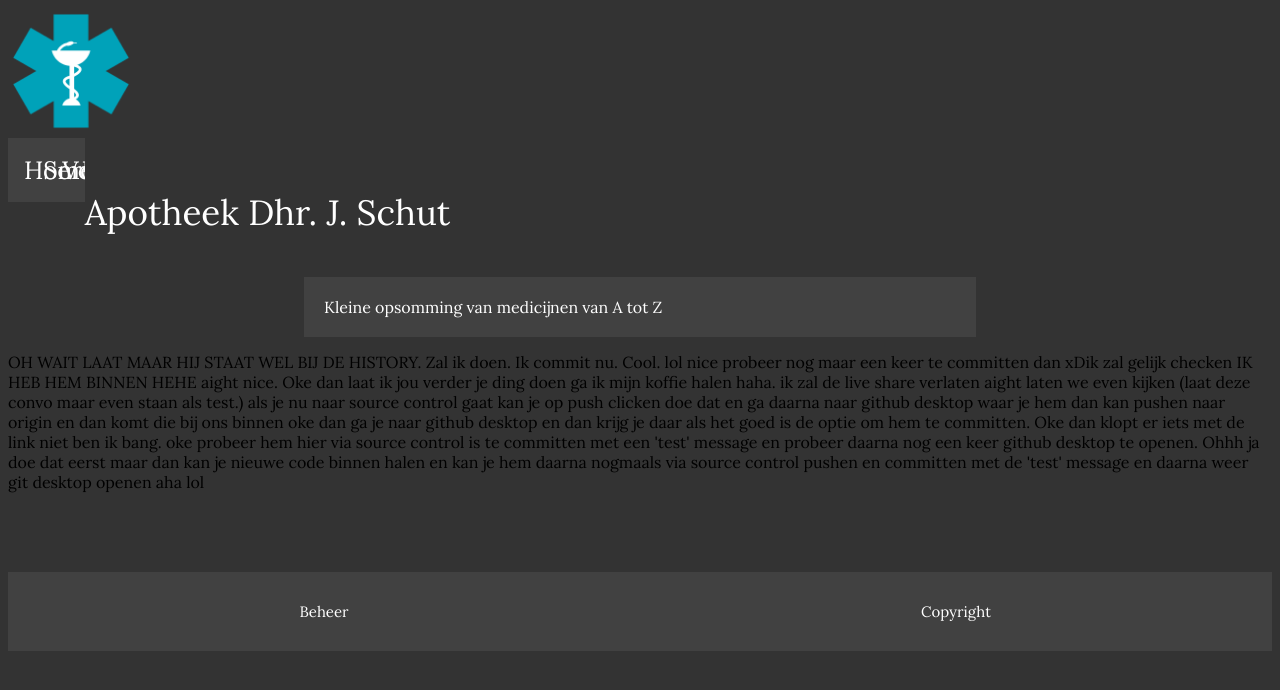
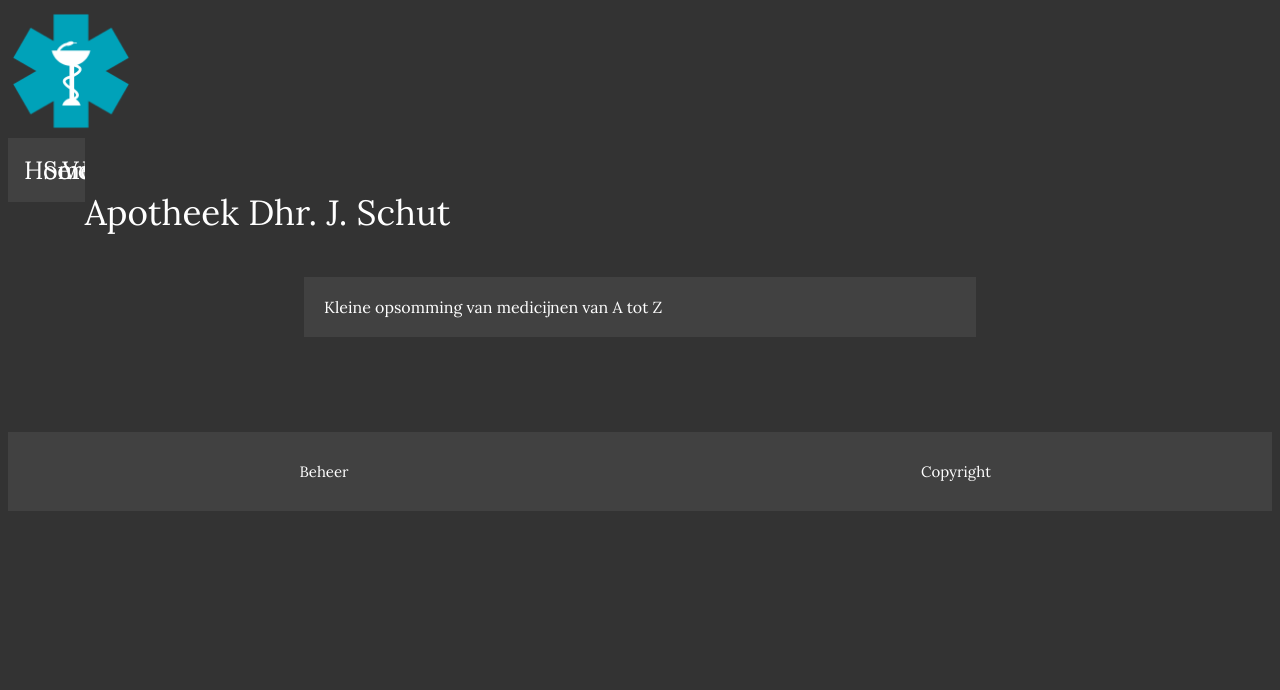
Before and after one commit to Jellewolf/Project, a PHP site: page /pages/medicationoverview.php in a window 1280 px wide. Shown: the top 690 px of the page. Run offline with PHP 8.4, Linux system fonts and the light colour scheme; data that the repository does not hold is empty.

Commit message:
med.inc.php conversatie verwijderd en het gerevert wat niet hoorde.

```diff
--- a/inc/med.inc.php
+++ b/inc/med.inc.php
@@ -16,13 +16,3 @@ if ($resultcheck > 0) {
 }
 
 ?>
-OH WAIT LAAT MAAR HIJ STAAT WEL BIJ DE HISTORY. Zal ik doen. Ik commit nu. Cool.
-lol nice probeer nog maar een keer te committen dan xDik zal gelijk checken IK HEB HEM BINNEN HEHE aight nice. Oke dan laat ik jou verder je ding doen ga ik mijn koffie halen haha. ik zal de live share verlaten
-aight laten we even kijken (laat deze convo maar even staan als test.) als je nu naar source control gaat kan je op push clicken doe dat
- en ga daarna naar
- github desktop waar je hem dan kan pushen
-naar origin en dan komt die bij ons binnen oke dan ga je naar github desktop en dan krijg je daar als het goed is de optie om hem
- te committen.
-Oke dan klopt er iets met de link niet ben ik bang.
-oke probeer hem hier via source control is te committen met een 'test' message en probeer daarna nog een keer github desktop te openen. Ohhh
-ja doe dat eerst maar dan kan je nieuwe code binnen halen en kan je hem daarna nogmaals via source control pushen en committen met de 'test' message en daarna weer git desktop openen aha lol
```
